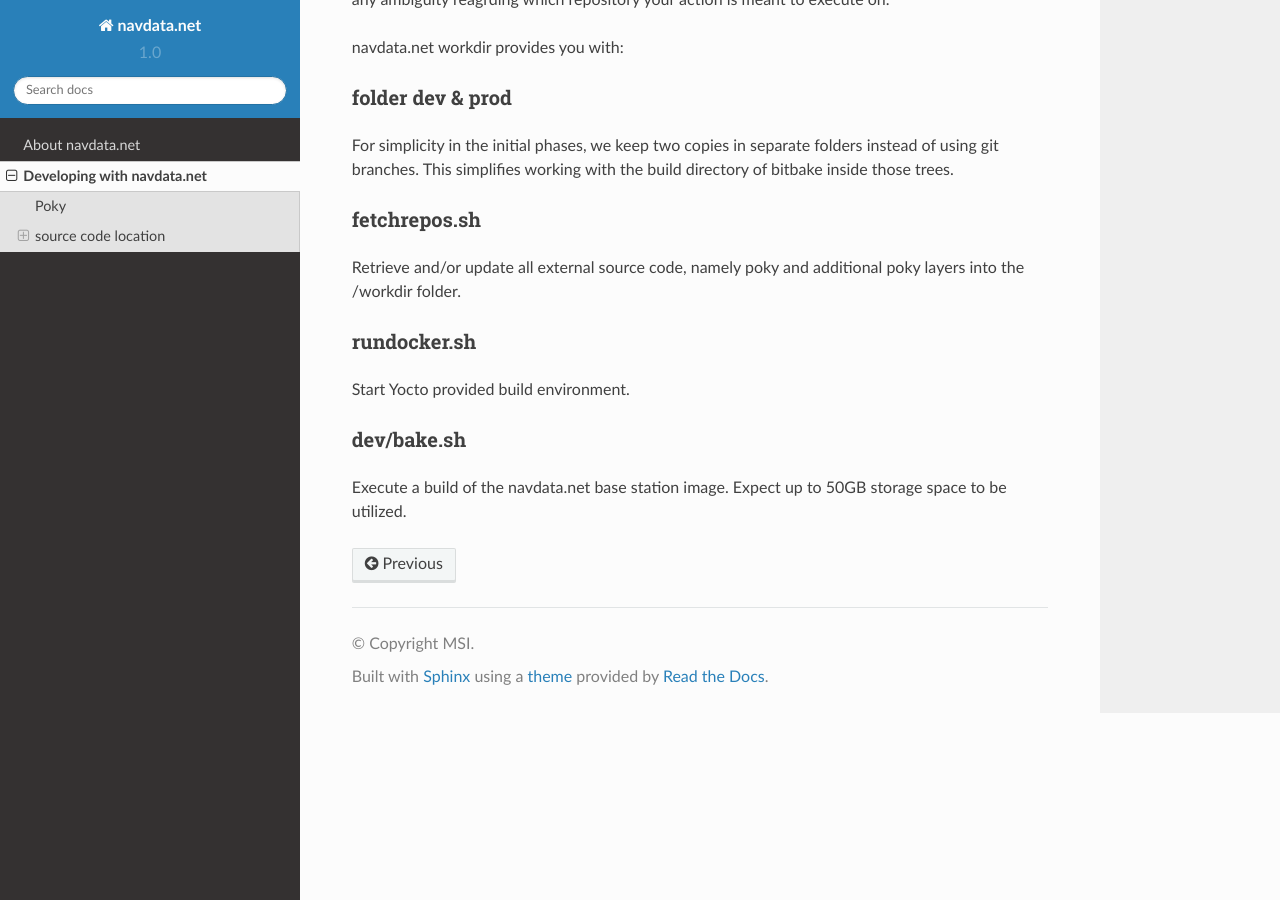
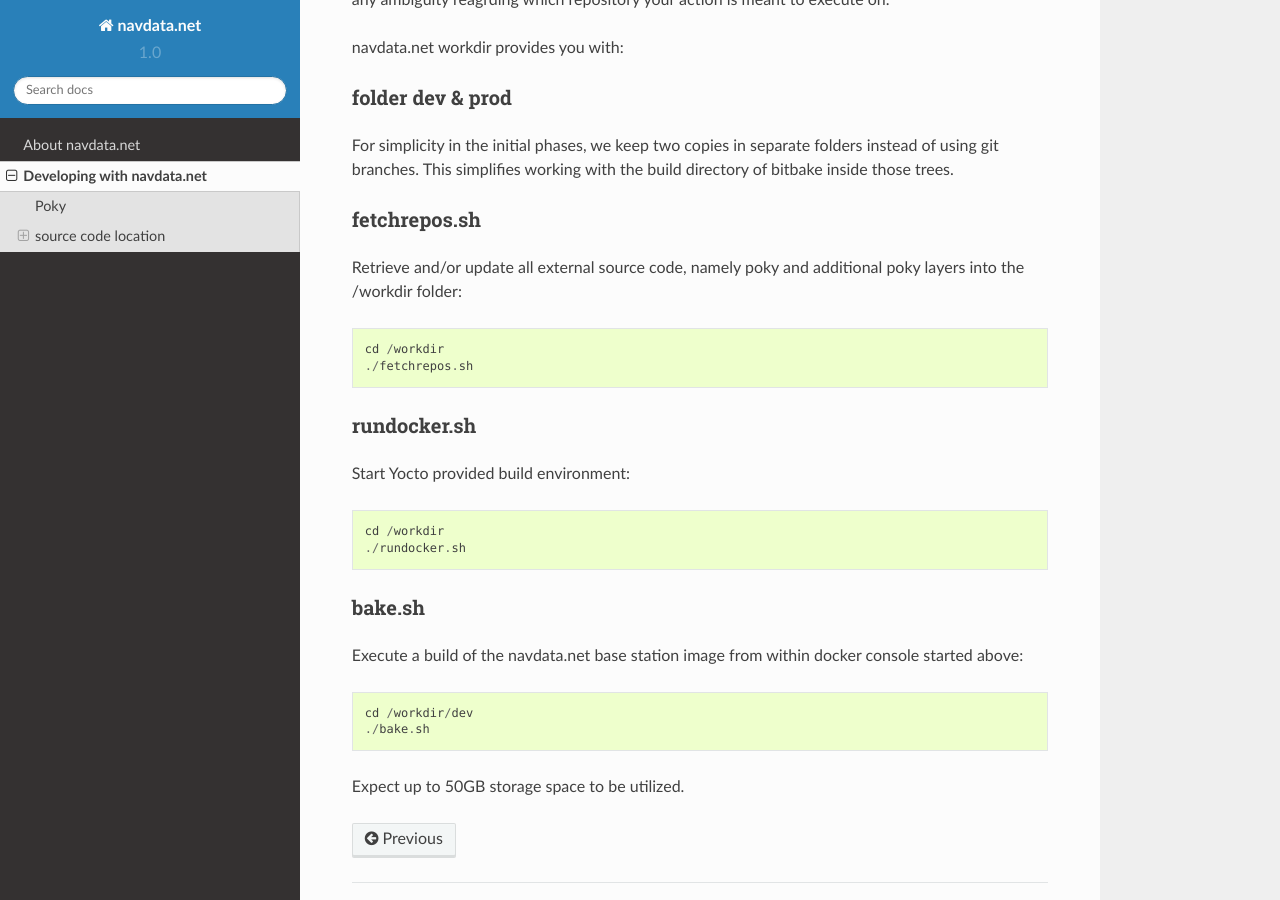
Before and after one commit to navdata-net/documentation, a Sphinx documentation site: the page built from source/development/index.rst, in a window 1280 px wide and 900 px high, scrolled down 655 px. Built offline with Sphinx 7.4.7 and the Read the Docs theme 2.0.0, drawn with Linux system fonts in a browser that asks for light colours.

Commit message:
Specify all steps as commands

```diff
--- a/source/development/index.rst
+++ b/source/development/index.rst
@@ -42,17 +42,28 @@
 ''''''''''''''
 
 Retrieve and/or update all external source code, namely poky and additional poky
-layers into the /workdir folder.
+layers into the /workdir folder::
+
+  cd /workdir
+  ./fetchrepos.sh
 
 
 rundocker.sh
 ''''''''''''
 
-Start Yocto provided build environment.
+Start Yocto provided build environment::
+
+  cd /workdir
+  ./rundocker.sh
 
 
-dev/bake.sh
-'''''''''''
+bake.sh
+'''''''
 
-Execute a build of the navdata.net base station image.
+Execute a build of the navdata.net base station image from within docker console
+started above::
+
+  cd /workdir/dev
+  ./bake.sh
+
 Expect up to 50GB storage space to be utilized.
```
